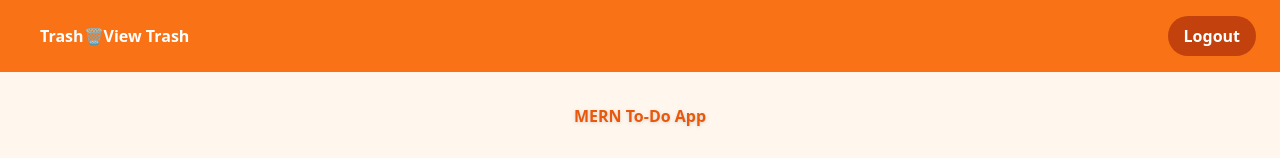
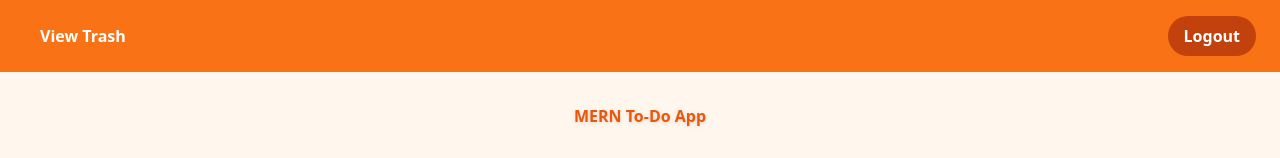
Before and after one commit to Leena2807/ToDoFrontend, a React (Create React App) app: page / in a window 1280 px wide. Shown: the top 158 px of the page. Built offline with nearby package versions, Linux system fonts and the light colour scheme; no server answers; sample sign-in values are in the browser's storage; the HTML template or start-up script is replaced by a standard one.

Commit message:
Update App.js

```diff
--- a/src/App.js
+++ b/src/App.js
@@ -219,8 +219,8 @@ function App() {
         <button
           onClick={() => setShowTrash(!showTrash)}
             className="px-4 py-2 rounded-full font-semibold transition-colors duration-200 hover:bg-orange-600 hover:text-white focus:bg-orange-700 focus:outline-none"
-        >Trash🗑️
-  {showTrash ? "View Tasks" : "View Trash"}
+        >
+  {showTrash ? "Trash🗑️" : "View Trash"}
 </button>
           </li>
         </ul>
```
